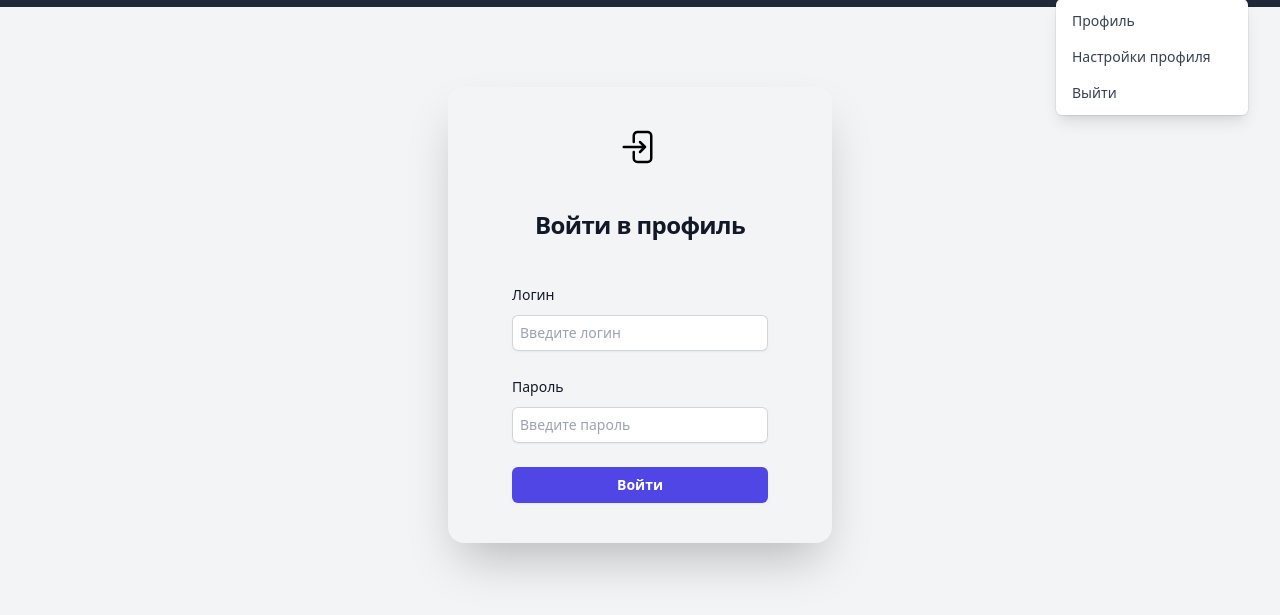
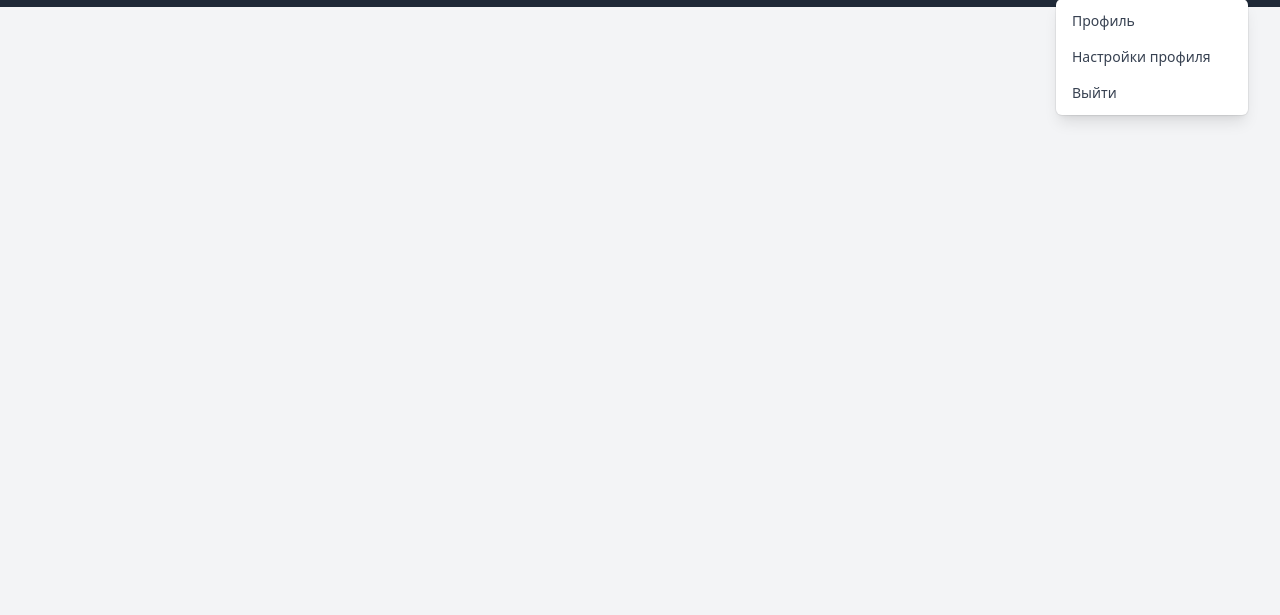
Before and after one commit to Russs11/admin_dashboard_layout, a website: page src/index.html in a window 1280 px wide. Shown: the part 57-672 px from the top of the page. Drawn offline with Linux system fonts and the light colour scheme.

Commit message:
w06.06.2024

```diff
--- a/src/index.html
+++ b/src/index.html
@@ -154,7 +154,7 @@
 
 		<!-- окно авторизации -->
 
-		<div class="flex justify-center py-20">
+		<!-- <div class="flex justify-center py-20">
 			<div
 				class="flex min-h-full flex-col justify-center py-10 px-10 border-0 border-transparent border-solid shadow-2xl rounded-2xl bg-clip-border w-1/4 min-w-96 h-fit sm:px-8">
 				<div class="sm:mx-auto sm:w-full sm:max-w-sm">
@@ -192,7 +192,7 @@
 					</form>
 				</div>
 			</div>
-		</div>
+		</div> -->
 
 
 		<!-- добавление пользователя -->
```
